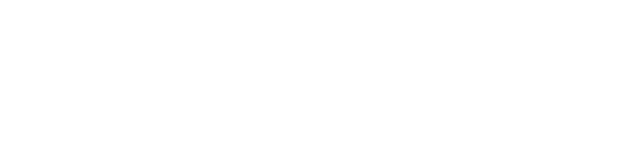
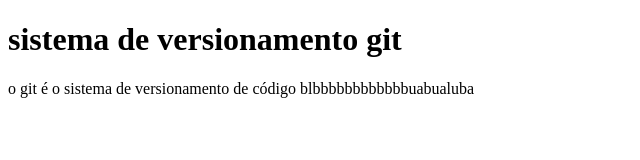
Before and after one commit to yurihh/web32802, a plain HTML site: page index.html in a window 1280 px wide. Shown: the whole page, without its empty margins (0-640 px from the left). Drawn offline with Linux system fonts and the light colour scheme.

Commit message:
segunda versão

```diff
--- a/index.html
+++ b/index.html
@@ -4,7 +4,9 @@
     <meta charset="UTF-8">
     <meta http-equiv="X-UA-Compatible" content="IE=edge">
     <meta name="viewport" content="width=device-width, initial-scale=1.0">
-    <title>Document</title>
+    <title>O sistema de versionamento git</title>
+    <h1>sistema de versionamento git</h1>
+    <p>o git é o sistema de versionamento de código blbbbbbbbbbbbbuabualuba</p>
 </head>
 <body>
 
```
